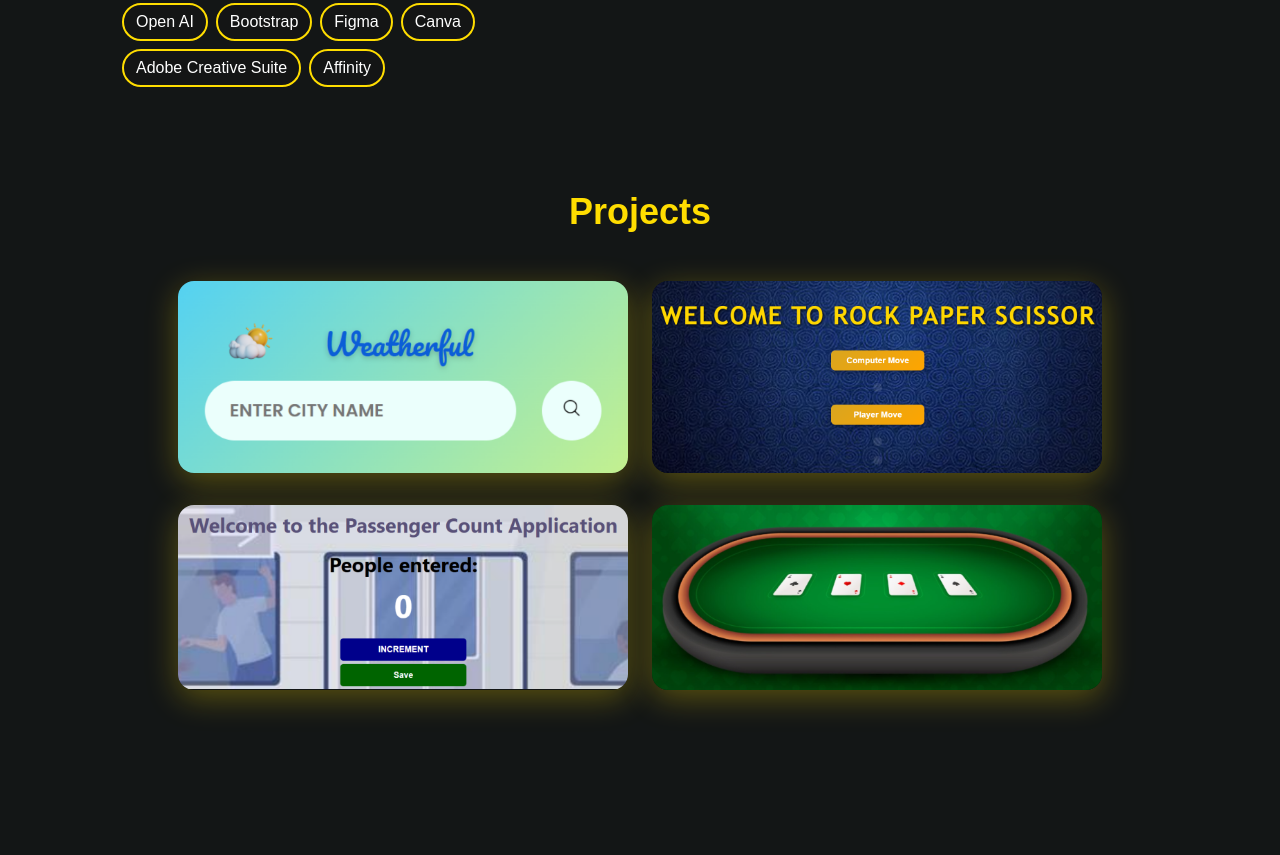
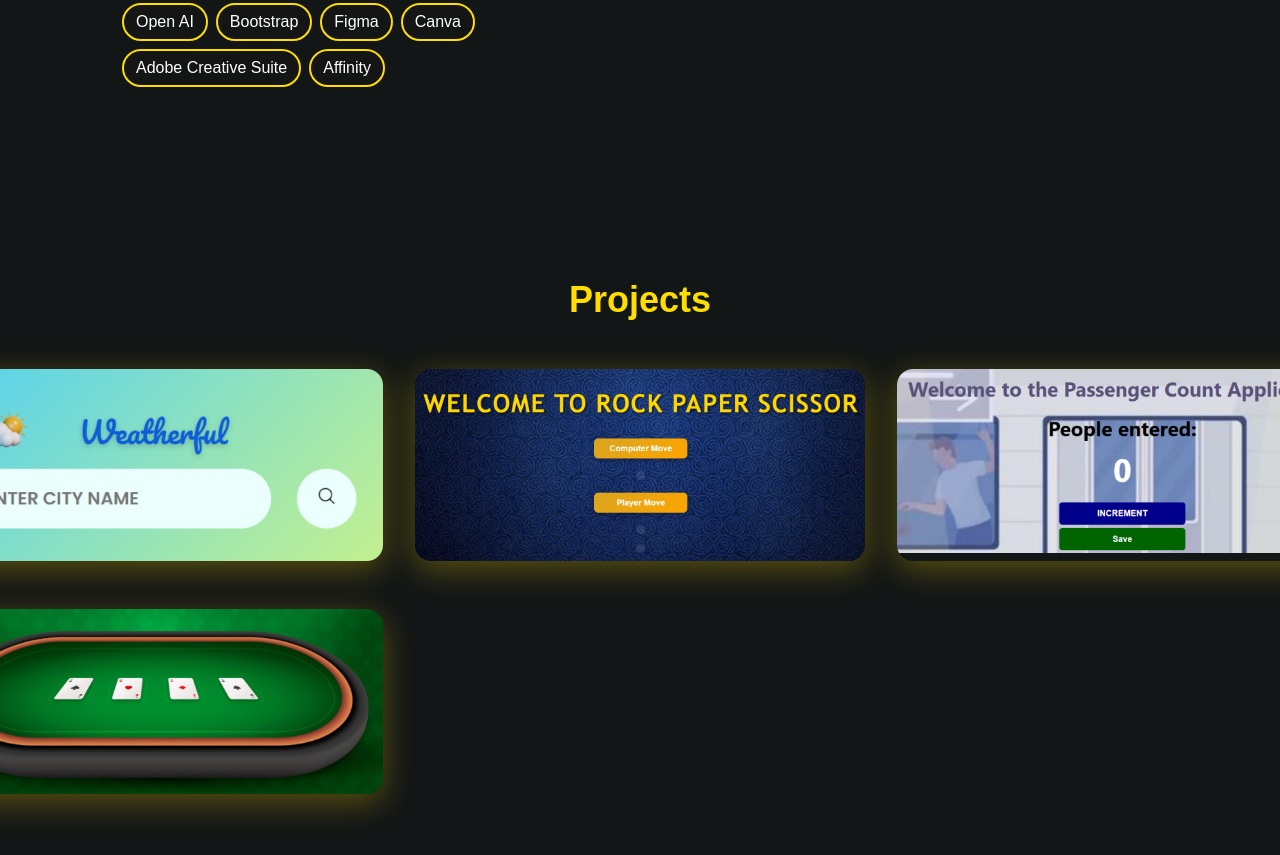
Before and after one commit to Shafaq-Juda/Portfolio_1st, a plain HTML site: page index.html in a window 1280 px wide. Shown: the part 1221-2076 px from the top of the page. Before the commit the page ends 2039 px from the top, so only its background shows below. Drawn offline with nearby package versions, Linux system fonts and the light colour scheme; a web font is replaced by a local one.

Commit message:
added css for large devices

```diff
--- a/assets/css/styles.css
+++ b/assets/css/styles.css
@@ -627,6 +627,19 @@ img {
   .about__img{
     width: 350px;
   }
+
+  .projects{
+    padding-block: 8rem 4rem;
+  }
+
+  .projects__container{
+    grid-template-columns: repeat(3, 450px);
+    gap: 3rem 2rem;
+  }
+
+  .projects__data .button{
+    margin-top: 1rem;
+  }
 }
 
 /* For 2K resolutions (2048 x 1152, 2048 x 1536) */
```
